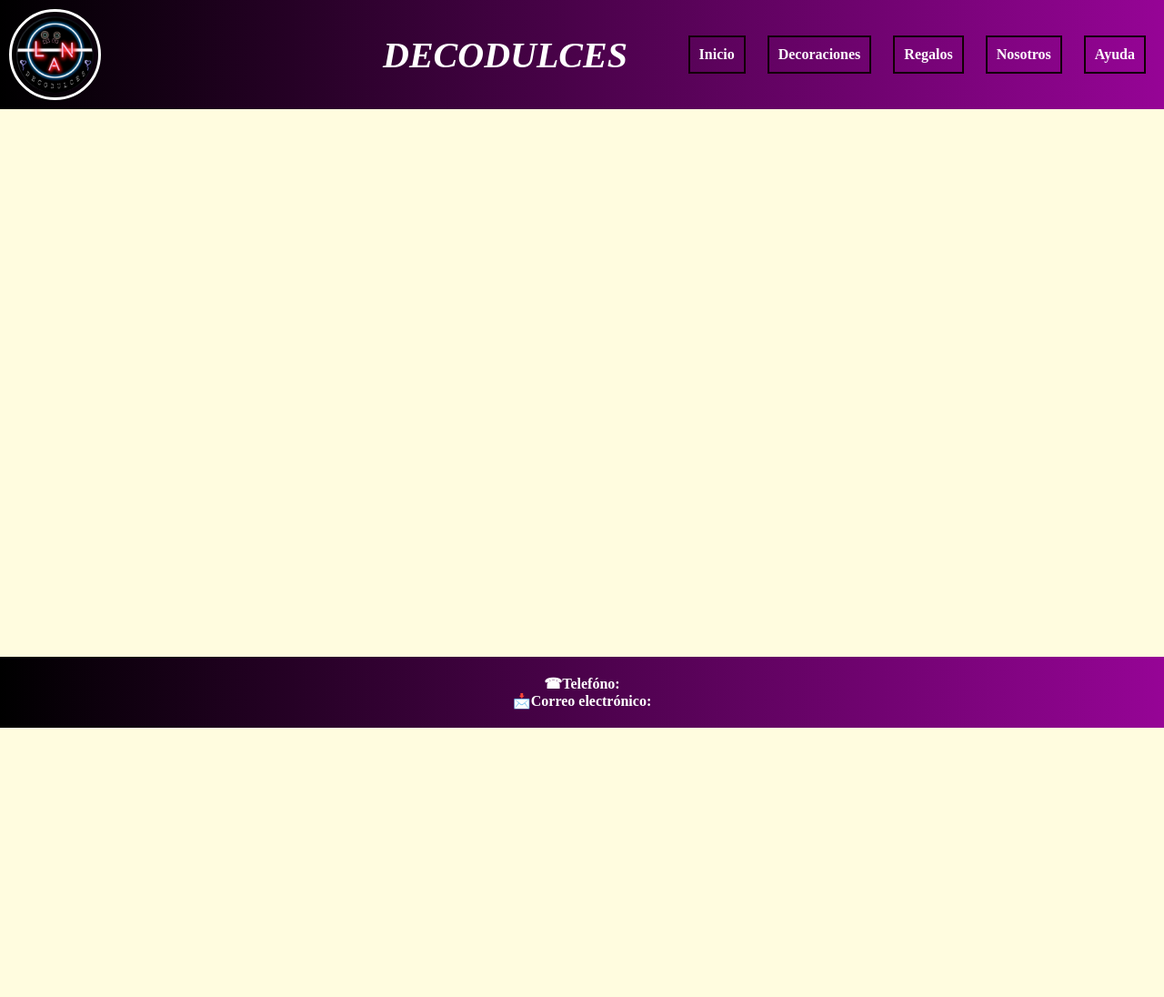
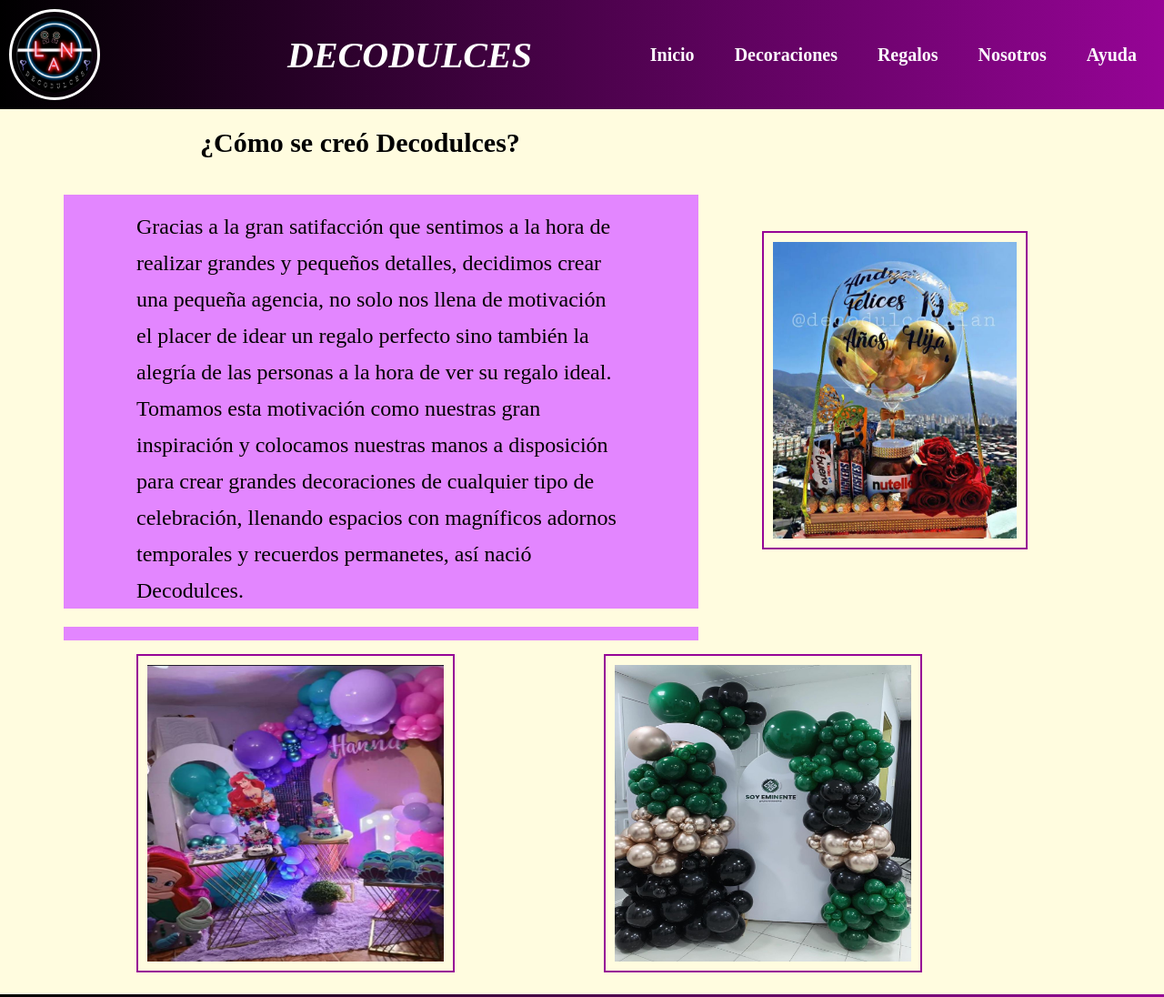
Before and after one commit to Naidelin-Hernandez/PF.Hernandez, a website: page pages/nosotros.html in a window 1280 px wide. Shown: the top 1096 px of the page at 91% size. Before the commit the page ends 800 px from the top, so only its background shows below. Drawn offline with nearby package versions, Linux system fonts and the light colour scheme.

Commit message:
nosotros

```diff
--- a/pages/nosotros.html
+++ b/pages/nosotros.html
@@ -25,6 +25,31 @@
         </nav>
     </header>
     <main>
+        <h3 class="nacio">¿Cómo se creó Decodulces?</h3>
+        <div class="nosotrosdecodulces">
+
+            <div>
+                <p class="detalles">
+
+                Gracias a la gran satifacción que sentimos a la hora de realizar grandes y pequeños detalles, decidimos crear una pequeña agencia, no solo nos llena de motivación el placer de idear un regalo perfecto sino también la alegría de las personas a la hora de ver su regalo ideal.
+
+                Tomamos esta motivación como nuestras gran inspiración y colocamos nuestras manos a disposición para crear grandes decoraciones de cualquier tipo de celebración, llenando espacios con magníficos adornos temporales y recuerdos permanetes, así nació Decodulces.
+                <p>
+
+            </div>
+
+                <img class="imgregalos animate-animated animate__bounceIn"" src="../img/Cumple.3.jpeg" alt="Decodulces">
+
+        </div>
+
+            <div class="animate-animated animate__bounceIn">
+
+            <img class="imgdeco" src="../img/Decosirenita.jpeg" alt="Decodulces">
+
+            <img class="imgdeco" src="../img/Decoracion.verdenegro.jpeg" alt="">
+
+
+            </div>
 
     </main>
     <footer>
--- a/scss/componentes.scss/_header.scss
+++ b/scss/componentes.scss/_header.scss
@@ -13,7 +13,8 @@
 
         img{
             height: 100px;
-            margin-right: 10px;
+            width: 100px;
+            margin-right: 6px;
             padding: 5px;
             border-radius: 100px;
             border: 3px white solid;
@@ -21,7 +22,7 @@
 
         .nombre-empresa{
             color: rgb(255, 255, 255);
-            padding-left: 300px;
+            padding-left: 200px;
             font-style: italic;
             font-size: 40px;
         }
@@ -32,7 +33,6 @@
             display: inline-block;
             font-weight: 600;
             padding: 10px;
-            border: rgb(19, 0, 4) 2px solid;
             margin: 10px;
 
     }
@@ -40,6 +40,7 @@
         color: black;
 }
     a{
+        font-size: 20px;
         text-decoration: none;
         color:rgb(254, 250, 255);
 }
--- /dev/null
+++ b/scss/config.scss/_mixin.scss
@@ -0,0 +1,7 @@
+@mixin nosotros($wi, $mar,$marr, $marb, $marl){
+    width: $wi;
+    height: 350px;
+    padding: 10px;
+    border: 2px $oscuro solid;
+    margin: $mar $marr $marb $marl;
+    }
--- a/scss/pages.scss/_page3_n.scss
+++ b/scss/pages.scss/_page3_n.scss
@@ -0,0 +1,41 @@
+.nacio{
+    color: rgb(0, 0, 0);
+    font-size: 30px;/*tamano de la letra*/
+    text-align: left; /*Para colocar los elementos en el centro*/
+    font-family: "Merriweather-bold" serif;
+    font-style: normal;
+    font-weight: 700;/*Letra negrita*/
+    padding: 20px; /*Separa el subtitulo de la parte de arriba*/
+    margin-left: 200px;
+}
+
+.nosotrosdecodulces{
+    display: flex;
+    text-align: center;
+
+    p{
+        text-align: left;
+        color:rgb(0, 0, 0);
+        font-size: 1.5rem;
+        line-height: 2.5rem;
+        padding: 15px 80px 0px 80px;
+        margin: 20px 70px 0px 70px ;
+        font-family:"Merriweather-black", serif;
+        background-color: $violet;
+
+    }
+
+    .imgregalos{
+
+        @include nosotros(400px, 60px, 150px, 0px, 0px);
+
+    }
+
+
+}
+
+ .imgdeco{
+
+        @include nosotros(350px, 15px, 10px, 20px, 150px);
+
+    }
--- a/scss/styles.scss
+++ b/scss/styles.scss
@@ -5,6 +5,7 @@
 @import "../scss/config.scss/extend";
 @import "../scss/pages.scss/page1_d";
 @import "../scss/pages.scss/page2_r";
+@import "../scss/config.scss/mixin";
 @import "../scss/pages.scss/page3_n";
 @import "../scss/pages.scss/page4_a";
 @import "../scss/componentes.scss/footer";
```
Also changed, not shown: pages/inicio.html (+4 -1 lines), css/styles.css, 1 other file.
